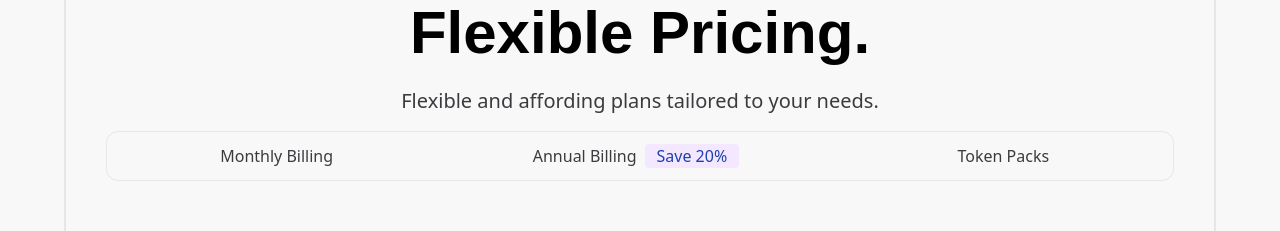
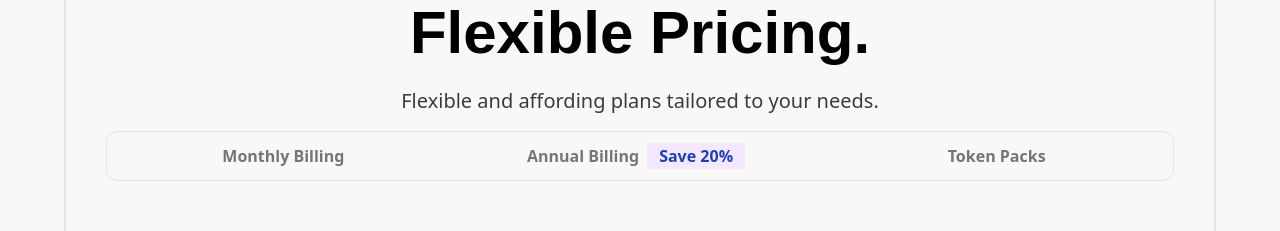
Before and after one commit to solomon-mh/ai-website-ui-clone, a React (Vite) app: page / in a window 1280 px wide. Shown: the part 6340-6571 px from the top of the page. Built offline with nearby package versions, Linux system fonts and the light colour scheme.

Commit message:
working on responsiveness

```diff
--- a/src/components/Pricing.jsx
+++ b/src/components/Pricing.jsx
@@ -1,13 +1,30 @@
 import { FontAwesomeIcon } from "@fortawesome/react-fontawesome";
 import { pricingData } from "../data/pricingData";
 import { faCheck, faUnlockAlt } from "@fortawesome/free-solid-svg-icons";
+import { useSearchParams } from "react-router-dom";
 
 const Pricing = () => {
+  const [searchParams, setSearchParams] = useSearchParams();
+  const typeFilter = searchParams.get("name");
+
+  const handleFilterChange = (key, value) => {
+    setSearchParams((prevParams) => {
+      prevParams.set(key, value);
+      return prevParams;
+    });
+  };
+
   const membershipTypes = pricingData.map((pricing) => {
     return (
       <div
         key={pricing.id}
-        className='first:border-1 mt-16 px-4 py-6 rounded-2xl'
+        className={`
+        ${
+          typeFilter == "tokenPacks" || typeFilter == "annualBilling"
+            ? "hidden"
+            : ""
+        }
+        first:border-1 mt-16 px-4 py-6 rounded-2xl`}
       >
         <button className='border-1 w-full rounded my-4'>{pricing.type}</button>
         <div className='price'>
@@ -43,17 +60,51 @@ const Pricing = () => {
           Flexible and affording plans tailored to your needs.
         </p>
       </div>
-      <div className='membership-time-options border-1 py-1 rounded-xl overflow-hidden grid gap-6 md:grid-cols-3'>
-        <button className='py-2  w-full'>Monthly Billing</button>
-        <div className='anual py-2 '>
-          <button>Annual Billing</button>
-          <button className='mx-2 px-3 py- rounded text-blue-800  bg-purple-100'>
+      <div className='membership-time-options border-1 rounded-xl overflow-hidden grid gap-1 md:grid-cols-3 font-semibold text-simpleLight'>
+        <button
+          onClick={() => handleFilterChange("name", "")}
+          className={`
+          ${
+            typeFilter == ""
+              ? "bg-white text-black rounded-lg shadow-2xl shadow-slate-900"
+              : ""
+          }
+          py-3 w-full hover:text-black transition-all duration-300`}
+        >
+          Monthly Billing
+        </button>
+        <button
+          onClick={() => handleFilterChange("name", "annualBilling")}
+          className={`${
+            typeFilter == "annualBilling"
+              ? "bg-white text-black rounded-lg shadow-2xl shadow-slate-900"
+              : ""
+          } py-3 transition-all duration-300 hover:text-black`}
+        >
+          Annual Billing
+          <span className='mx-2 px-3 py-0.5 rounded text-blue-800 bg-purple-100 '>
             Save 20%
-          </button>
-        </div>
-        <button className='py-2  w-full'>Token Packs</button>
+          </span>
+        </button>
+        <button
+          onClick={() => handleFilterChange("name", "tokenPacks")}
+          className={`
+          ${
+            typeFilter == "tokenPacks"
+              ? "bg-white text-black rounded-lg shadow-2xl shadow-slate-900"
+              : ""
+          }
+          py-3 transition-all duration-300 w-full hover:text-black`}
+        >
+          Token Packs
+        </button>
       </div>
-      <div className='price-container grid gap-6 md:grid-cols-3'>
+      <div
+        className={`
+        ${
+          typeFilter == "tokenPacks" ? "bg-red-900" : ""
+        }price-container grid gap-6 md:grid-cols-3`}
+      >
         {membershipTypes}
       </div>
       <div className='flex justify-center items-center mt-12 mb-6'>
```
